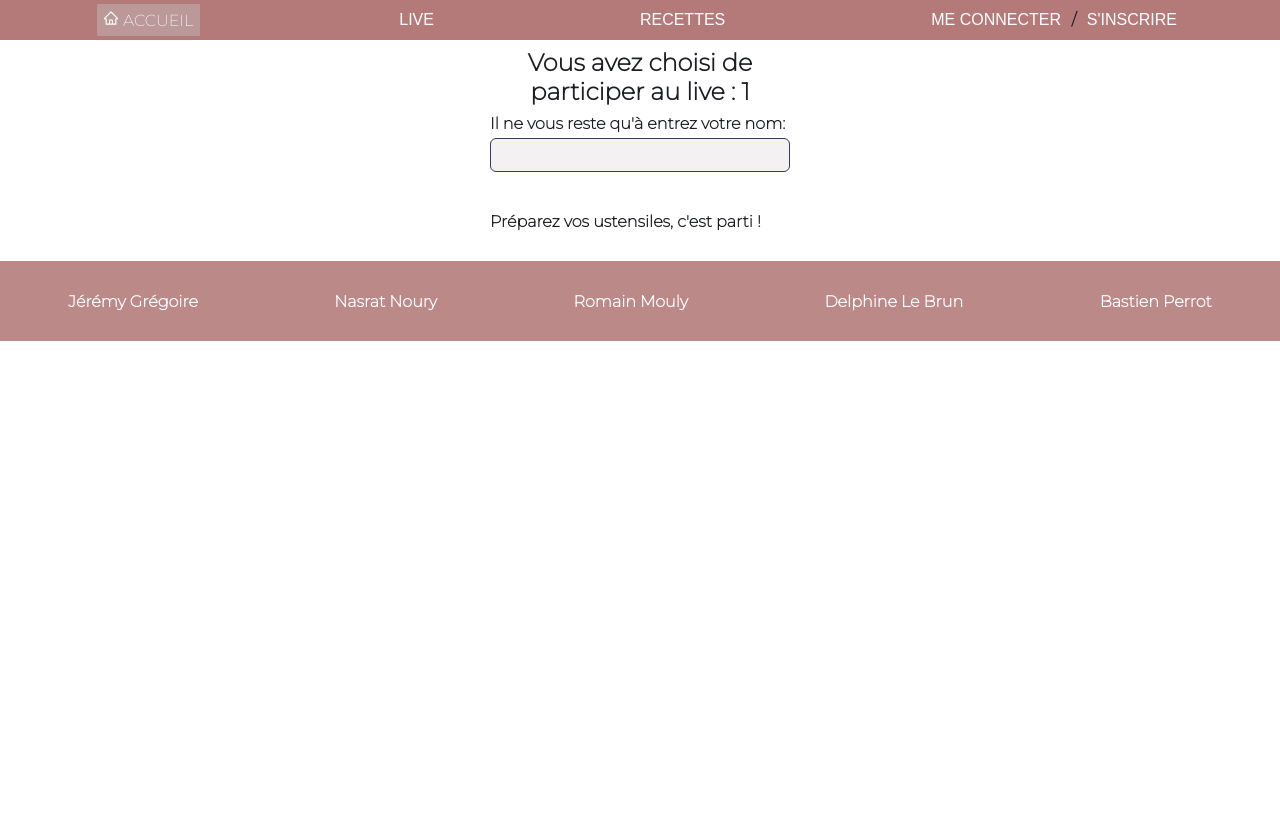
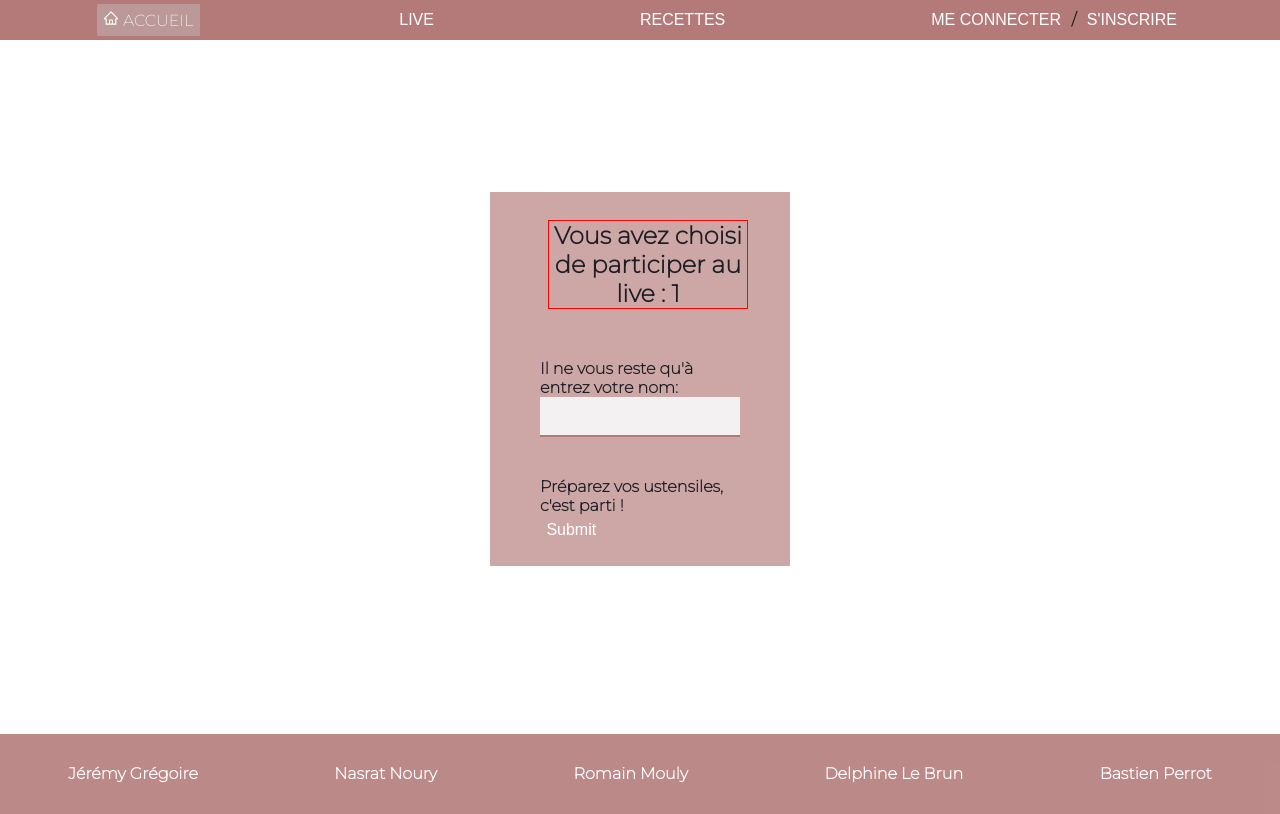
Before and after one commit to DelphLB/hackaton3-front, a React (Create React App) app: page /videoChat/1 in a window 1280 px wide. Built offline with nearby package versions, Linux system fonts and the light colour scheme.

Commit message:
css in progress

```diff
--- a/src/App.css
+++ b/src/App.css
@@ -33,6 +33,7 @@ h1 {
 }
 
 .app {
+  height: 100vh;
   min-height: 100vh;
   display: flex;
   flex-direction: column;
--- a/src/components/homepage/Prog.jsx
+++ b/src/components/homepage/Prog.jsx
@@ -5,6 +5,7 @@ import moment from 'moment';
 import { Link } from 'react-router-dom';
 import { connect } from 'react-redux';
 import ToggleModal from './ToggleModal';
+import { RiLiveLine } from 'react-icons/ri';
 
 import 'moment/locale/fr';
 
@@ -97,7 +98,7 @@ const Prog = ({ user }) => {
                                         className="prog-live-button"
                                         to={`/videoChat/${recette.name}`}
                                     >
-                                        Accéder au live
+                                        Accéder au live <RiLiveLine />
                                     </Link>
                                 </div>
                             </div>
--- a/src/components/homepage/ToggleModal.jsx
+++ b/src/components/homepage/ToggleModal.jsx
@@ -1,10 +1,13 @@
 import React from 'react';
 import '../../style/ToggleModal.css';
+
+import { FiSmile } from 'react-icons/fi';
+
 
 const ToggleModal = ({ handleClickClose }) => {
     return (
         <div onClick={handleClickClose} className="overlay">
-            <div className="contenu">contenu modale</div>
+            <div className="contenu">Vous voulez faire un live ? Connectez vous ! <FiSmile /></div>
         </div>
     );
 };
--- a/src/components/recettes/Recettes.jsx
+++ b/src/components/recettes/Recettes.jsx
@@ -76,10 +76,10 @@ const Recettes = () => {
                <div>
                   <div className="time-level">
                     <p> <BiTime /> {recette.time}</p>
-                    <p> <GiCook /> Facile </p>
+                    <p> <GiCook /> {recette.level} </p>
                   </div>
                   <div className="ingredients">
-                    <p className="personnes"> <FaUtensils /> <strong>Ingrédients </strong>: 4 personnes </p>
+                    <p className="personnes"> <FaUtensils /> <strong>Ingrédients </strong>: {recette.people} </p>
                     <p className="ingredients">  {recette.ingredients}</p>
 
                   </div>
--- /dev/null
+++ b/src/style/Lobby.css
@@ -0,0 +1,20 @@
+.page-before-room{
+    height: 86.7vh;
+    display: flex;
+    justify-content: center;
+    flex-direction: column;
+    align-items: center;
+}
+
+.box-videochat{
+    background-color: rgba(172, 108, 108, 0.6);
+    padding: 20px 50px;
+    width: 100%;
+
+}
+
+.choice{
+    border: 1px solid red;
+    margin-bottom: 50px;
+    width: 100%;
+}
--- a/src/style/Prog.css
+++ b/src/style/Prog.css
@@ -130,3 +130,16 @@
     font-weight: 600;
     border-bottom: 1px solid black;
 }
+
+.prog-live-button{
+    text-decoration: none;
+    font-weight: bold;
+    color: white;
+    background-color: rgba(172, 108, 108, 1);
+    padding: 10px;
+}
+
+.prog-live-button:hover{
+    font-size: 1.1em;
+    font-weight: 900;
+}
--- a/src/style/Recettes.css
+++ b/src/style/Recettes.css
@@ -160,10 +160,9 @@
         /* width: 100%; */
     }
     .filterbar{
-
+        font-size: 0.8em;
         width: 300px;
-
-
+        height: 50px;
     }
 }
 
--- /dev/null
+++ b/src/style/Room.css
@@ -0,0 +1,14 @@
+
+.room{
+    padding-top: 0px;
+    margin-top: 0px;
+    height: 100vh;
+    background-image: url("https://cdn.pixabay.com/photo/2017/03/22/17/39/kitchen-2165756_960_720.jpg");
+    background-position: center center;
+    background-size: cover;
+}
+
+.name-room{
+    border:1px solid red;
+    margin-top: -10px;
+}
--- a/src/video/Lobby.jsx
+++ b/src/video/Lobby.jsx
@@ -1,4 +1,5 @@
 import React from 'react';
+import "../style/Lobby.css"
 
 const Lobby = ({
     username,
@@ -8,8 +9,9 @@ const Lobby = ({
     handleSubmit,
 }) => {
     return (
-        <form onSubmit={handleSubmit}>
-            <h2>Vous avez choisi de participer au live : {roomName}</h2>
+        <form  className="page-before-room" onSubmit={handleSubmit}>
+            <div className="box-videochat">
+                <h2 className="choice">Vous avez choisi de participer au live : {roomName}</h2>
 
                 <div>
                     <label htmlFor="name">
@@ -38,6 +40,7 @@ const Lobby = ({
                 </div> */}
 
                 <button type="submit">Submit</button>
+            </div>
         </form>
     );
 };
--- a/src/video/Room.jsx
+++ b/src/video/Room.jsx
@@ -1,6 +1,8 @@
 import React, { useState, useEffect } from "react";
 import Video from "twilio-video";
 import Participant from "./Participant";
+
+import "../style/Room.css";
 
 const Room = ({ roomName, token, handleLogout }) => {
   const [room, setRoom] = useState(null);
@@ -49,7 +51,7 @@ const Room = ({ roomName, token, handleLogout }) => {
 
   return (
     <div className='room'>
-      <h2>Room: {roomName}</h2>
+      <h2 className="name-room"> Bienvenue dans la room: <p > {roomName} </p></h2>
       <button onClick={handleLogout}>Log out</button>
       <div className='local-participant'>
         {room ? (
```
Also changed, not shown: 1 other file (tests, documents, lock files or other folders). Lines whose indentation alone changed are shown as unchanged.
